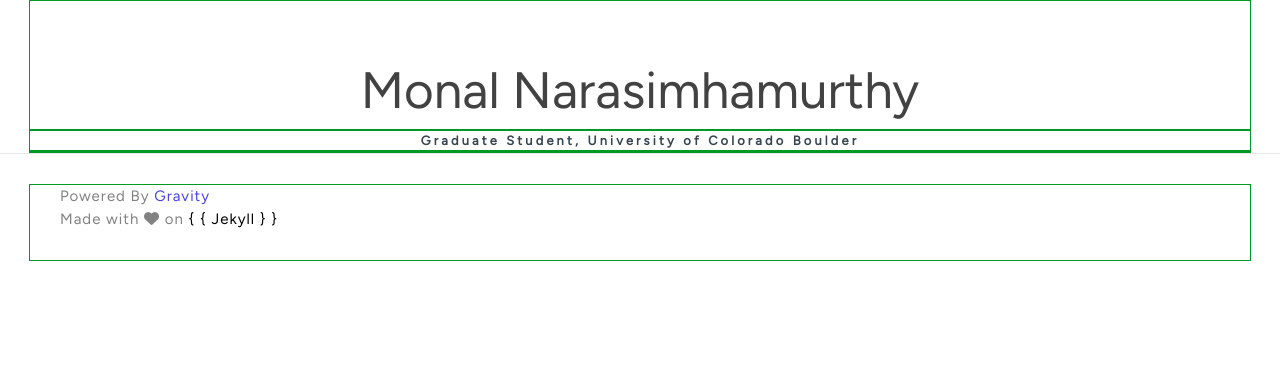
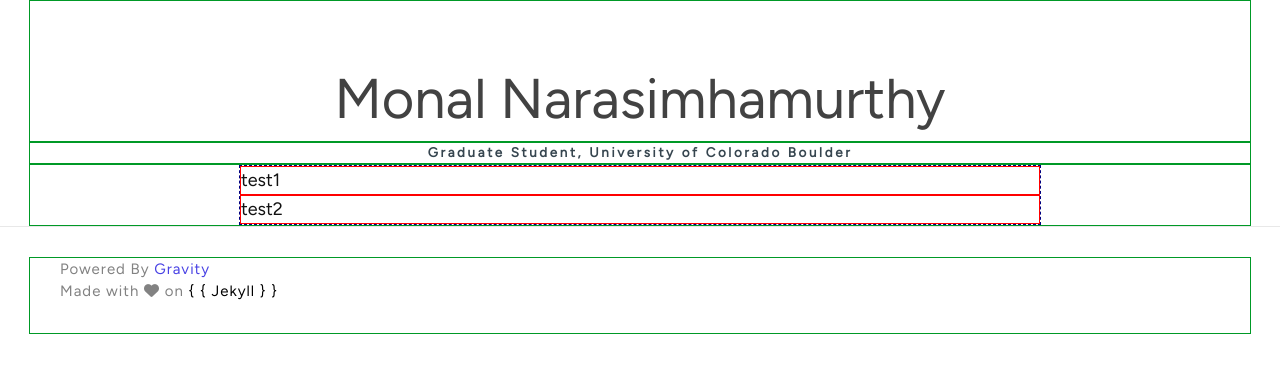
Before and after one commit to monal/monal.github.io, a Jekyll site: the page built from index.html, in a window 1280 px wide. Shown: the top 373 px of the page. Built offline with Jekyll 4.4.1, drawn with Linux system fonts in a browser that asks for light colours; nearby versions of some CDN libraries; some web fonts are replaced.

Commit message:
fix wrapper

```diff
--- a/css/style.scss
+++ b/css/style.scss
@@ -371,7 +371,7 @@ pre {
   position: absolute;
 }
 .site-title {
-  font-size: 4vw;
+  font-size: 42pt;
   font-weight: 100;
   font-family: $base-font-family;
   text-transform: capitalize;
@@ -383,8 +383,8 @@ pre {
   }
 }
 .site-description {
-  font-size: 1vw;
-  letter-spacing: 0.25vw;
+  font-size: 10pt;
+  letter-spacing: 2pt;
   font-family: $base-font-family;
   color: $site-description-color;
 }
@@ -846,3 +846,18 @@ ul.publications li .item-supp a:hover{
 .button-4:-webkit-details-marker {
   display: none;
 }
+
+.bio-container {
+  border: 1px dashed #000080;
+  width: 50rem;
+  max-width: 90%;
+  margin: auto;
+}
+
+.bio-image {
+  border: 1px solid red;
+}
+
+.bio-about {
+  border: 1px solid red;
+}
--- a/index.html
+++ b/index.html
@@ -1,3 +1,7 @@
 ---
 layout: default
 ---
+<div class="bio-container">
+  <div class="bio-image">test1</div>
+  <div class="bio-about">test2</div>
+</div>
```
Also changed, not shown: 3 other files.
